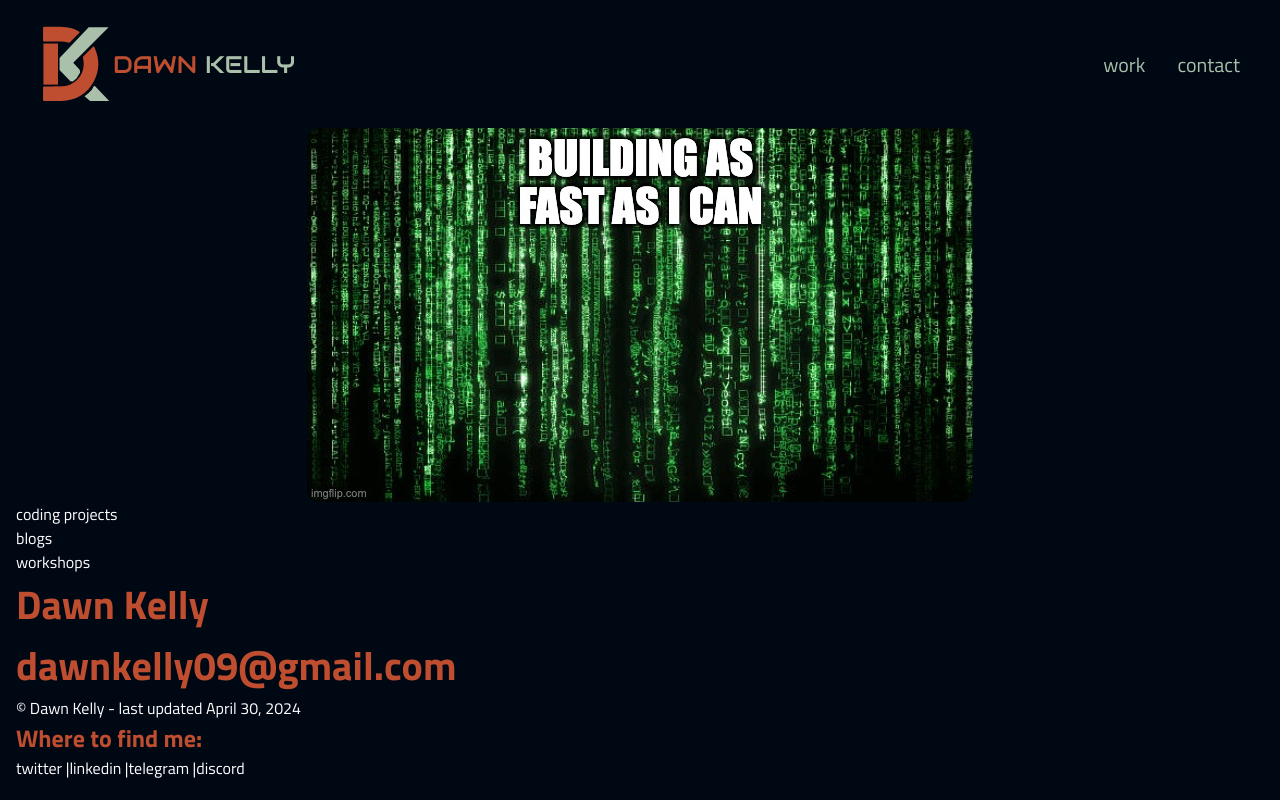
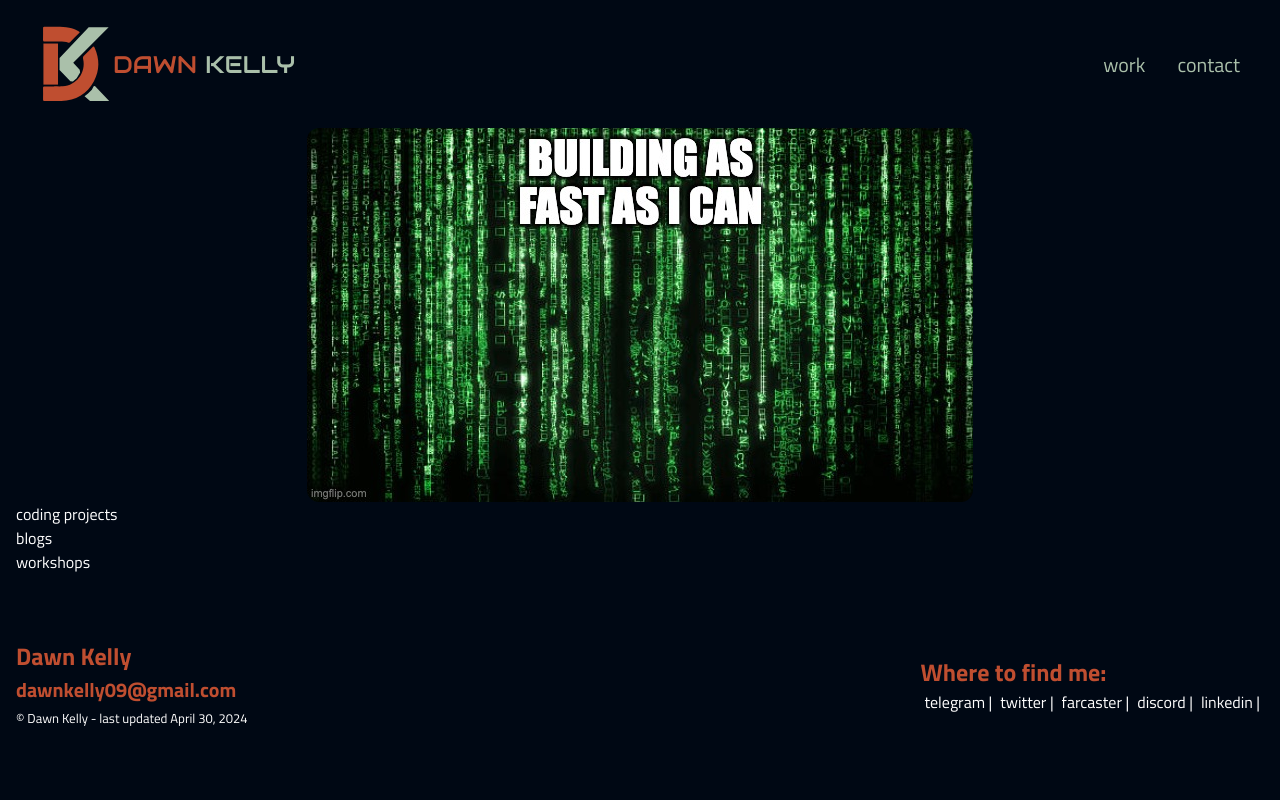
Before and after one commit to dawnkelly09/dk-site, a Next.js app: page /work in a window 1280 px wide. Built offline with nearby package versions, Linux system fonts and the light colour scheme.

Commit message:
adds initial styling of footer

```diff
--- a/app/components/Footer.jsx
+++ b/app/components/Footer.jsx
@@ -2,28 +2,30 @@ import Link from "next/link"
 
 const Footer = () => {
   return (
-    <section className="">
-        <div className="">
-            <h2 className=''>Dawn Kelly</h2>
-            <h2 className=''>dawnkelly09@gmail.com</h2>
-            <span className="">© Dawn Kelly - last updated April 30, 2024</span>
+    <section className="footer-container">
+        <div className="footer-left">
+            <h4>Dawn Kelly</h4>
+            <h5>dawnkelly09@gmail.com</h5>
+            <span className="small-text">© Dawn Kelly - last updated April 30, 2024</span>
         </div>
-        <div className="m-8 text-lg text-white">
-            <h4 id='contact' className='font-display color-ink'>Where to find me:</h4>
-            <Link href="https://twitter.com/run4pancakes" className="text-md mr-2 hover:text-aqua" target="_blank">
+        <div className="contact-links">
+            <h4 id='contact'>Where to find me:</h4>
+            <Link href="https://t.me/dawnkelly" className="contact-link" target="_blank" rel="noopener">
+                telegram |
+            </Link>
+            <Link href="https://twitter.com/run4pancakes" className="contact-link" target="_blank" rel="noopener">
                 twitter |
             </Link>
-            <Link href="https://www.linkedin.com/in/dawnkelly09/" className="text-md mr-2 hover:text-aqua" target="_blank">
+            <Link href="https://warpcast.com/dawnkelly" className="contact-link" target="_blank" rel="noopener">
+                farcaster |
+            </Link>
+            <Link href="https://discordapp.com/users/dawnkelly09" className="contact-link" target="_blank" rel="noopener">
+                discord |
+            </Link>
+            <Link href="https://www.linkedin.com/in/dawnkelly09/" className="contact-link" target="_blank" rel="noopener">
                 linkedin |
             </Link>
-            <Link href="https://t.me/dawnkelly" className="text-md mr-2 hover:text-aqua" target="_blank">
-                telegram |
-            </Link>
-            <Link href="https://discordapp.com/users/dawnkelly09" className="text-md mr-2 hover:text-aqua" target="_blank">
-                discord
-            </Link>
         </div>
-
     </section>
   )
 }
--- a/app/globals.css
+++ b/app/globals.css
@@ -72,9 +72,20 @@ h4 {
   font-weight: 700;
 }
 
+h5 {
+  font-size: 1.25em;
+  color: var(--primary-color);
+  font-weight: 700;
+}
+
 p {
-  font-size: 1.25em;
+  font-size: 1.2em;
   color: var(--white);
+}
+
+/**SHARED styles**/
+.small-text {
+  font-size: small;
 }
 
 /**NAVBAR**/
@@ -182,6 +193,22 @@ p {
   align-items: center;
 }
 
+/**FOOTER section**/
+
+.footer-container {
+  display: flex;
+  flex-direction: row;
+  justify-content: space-between;
+  align-items: center;
+  margin-top: 4rem;
+}
+
+.contact-link {
+  padding: 0.25rem;
+}
+
+
+
 @media screen and (max-width: 767px) {
   .hero-container {
     grid-template-columns: 1fr; /* Set to a single column */
```
